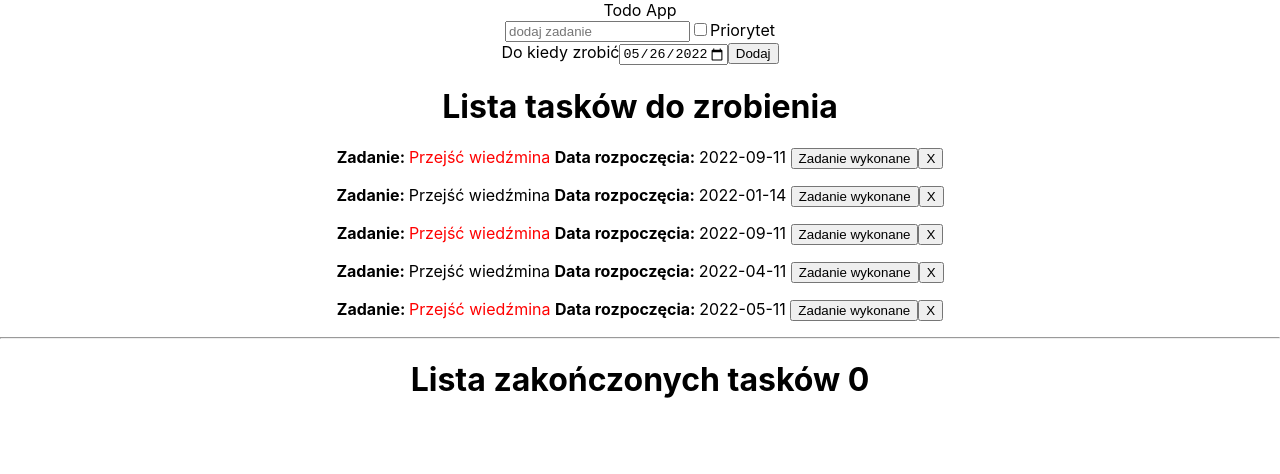
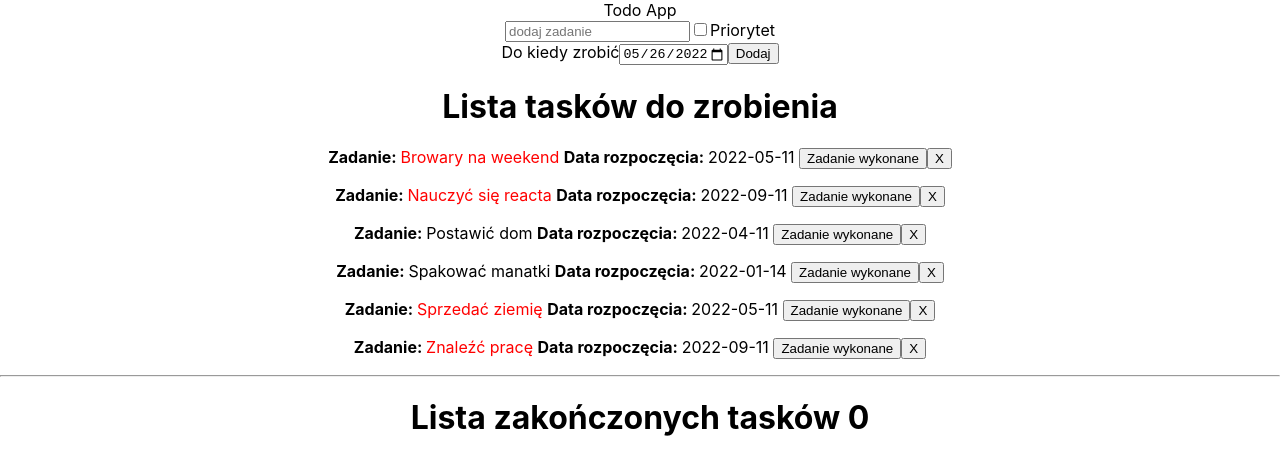
Before and after one commit to hugobosy/todo-react, a React (Create React App) app: page / in a window 1280 px wide. Shown: the top 474 px of the page. Built offline with nearby package versions, Linux system fonts and the light colour scheme.

Commit message:
add sort task by finishDate & text

```diff
--- a/src/components/App.css
+++ b/src/components/App.css
@@ -1,38 +1,3 @@
 .App {
   text-align: center;
 }
-
-.App-logo {
-  height: 40vmin;
-  pointer-events: none;
-}
-
-@media (prefers-reduced-motion: no-preference) {
-  .App-logo {
-    animation: App-logo-spin infinite 20s linear;
-  }
-}
-
-.App-header {
-  background-color: #282c34;
-  min-height: 100vh;
-  display: flex;
-  flex-direction: column;
-  align-items: center;
-  justify-content: center;
-  font-size: calc(10px + 2vmin);
-  color: white;
-}
-
-.App-link {
-  color: #61dafb;
-}
-
-@keyframes App-logo-spin {
-  from {
-    transform: rotate(0deg);
-  }
-  to {
-    transform: rotate(360deg);
-  }
-}
--- a/src/components/App.js
+++ b/src/components/App.js
@@ -6,11 +6,12 @@ import {useState} from "react";
 function App() {
 
     const [state, setState] = useState([
-        {id: 0, text: 'Przejść wiedźmina', date: '2022-09-11', important: true, active: true, finishDate: null},
-        {id: 1, text: 'Przejść wiedźmina', date: '2022-01-14', important: false, active: true, finishDate: null},
-        {id: 2, text: 'Przejść wiedźmina', date: '2022-09-11', important: true, active: true, finishDate: null},
-        {id: 3, text: 'Przejść wiedźmina', date: '2022-04-11', important: false, active: true, finishDate: null},
-        {id: 4, text: 'Przejść wiedźmina', date: '2022-05-11', important: true, active: true, finishDate: null},
+        {id: 0, text: 'Nauczyć się reacta', date: '2022-09-11', important: true, active: true, finishDate: null},
+        {id: 1, text: 'Spakować manatki', date: '2022-01-14', important: false, active: true, finishDate: null},
+        {id: 2, text: 'Znaleźć pracę', date: '2022-09-11', important: true, active: true, finishDate: null},
+        {id: 3, text: 'Postawić dom', date: '2022-04-11', important: false, active: true, finishDate: null},
+        {id: 4, text: 'Sprzedać ziemię', date: '2022-05-11', important: true, active: true, finishDate: null},
+        {id: 5, text: 'Browary na weekend', date: '2022-05-11', important: true, active: true, finishDate: null},
     ])
 
     const deleteTask = (id) => {
--- a/src/components/TaskList.js
+++ b/src/components/TaskList.js
@@ -3,17 +3,43 @@ import {Task} from "./Task";
 
 export const TaskList = props => {
 
-    const taskActive = props.tasks.map(task => task.active === true ?
+    const done = props.tasks.filter(task => !task.active);
+
+    const sortActive = props.tasks.sort((a,b) => {
+        if(a.text < b.text) {
+            return -1
+        }
+
+        if(a.text > b.text) {
+            return 1
+        }
+
+        return 0
+    });
+
+    const sortComplete = done.sort((a,b) => {
+        if(a.finishDate < b.finishDate) {
+            return 1
+        }
+        if(a.finishDate > b.finishDate) {
+            return -1
+        }
+
+        return 0;
+    })
+
+    const taskActive = sortActive.map(task => task.active === true ?
         <Task key={task.id} id={task.id} text={task.text} date={task.date}
               important={task.important} delete={props.delete}
               done={props.done} active={task.active}/> : null)
 
-    const taskCompleted = props.tasks.map(task => task.active === false ?
+    const taskCompleted = sortComplete.map(task => task.active === false ?
         <Task key={task.id} id={task.id} text={task.text} date={task.date}
               important={task.important}
               active={task.active} completedDate={task.finishDate}/> : null)
 
-    const done = props.tasks.filter(task => !task.active);
+
+
 
     return (
         <>
```
